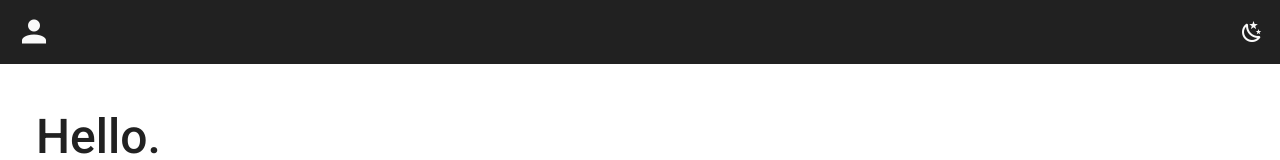
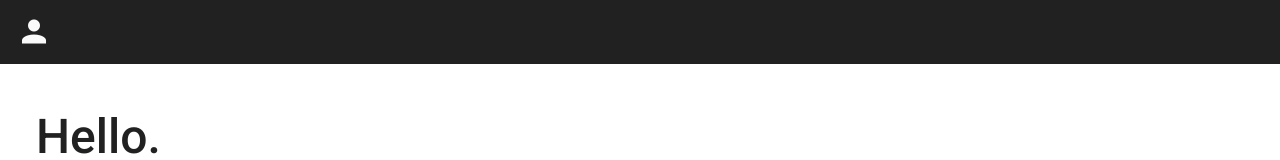
Before and after one commit to mohsenpakzad/my-personal-website, a Nuxt app: page / in a window 1280 px wide. Shown: the top 160 px of the page. Built offline with nearby package versions, Linux system fonts and the light colour scheme.

Commit message:
Remove dark mode feature :(

```diff
--- a/components/AppHeader.vue
+++ b/components/AppHeader.vue
@@ -8,25 +8,11 @@
     <v-toolbar-title>
       <v-icon large color="secondary">mdi-account</v-icon>
     </v-toolbar-title>
-    <v-spacer></v-spacer>
-    <v-btn
-        icon
-        color="secondary"
-        @click="toggleTheme"
-    >
-      <v-icon v-if="$vuetify.theme.dark">mdi-white-balance-sunny</v-icon>
-      <v-icon v-else>mdi-weather-night</v-icon>
-    </v-btn>
   </v-app-bar>
 </template>
 
 <script>
 export default {
   name: "AppHeader",
-  methods: {
-    toggleTheme() {
-      this.$vuetify.theme.dark = !this.$vuetify.theme.dark;
-    }
-  }
 }
 </script>
--- a/nuxt.config.js
+++ b/nuxt.config.js
@@ -42,20 +42,10 @@ export default {
   vuetify: {
     customVariables: ['~/assets/variables.scss'],
     theme: {
-      dark: false,
       themes: {
         light: {
           primary: colors.grey.darken4,
           secondary: colors.grey.lighten5,
-          accent: colors.shades.black,
-          error: colors.red.accent3,
-          info: colors.teal.lighten1,
-          success: colors.green.accent4,
-          warning: colors.amber.base
-        },
-        dark: {
-          primary: colors.grey.lighten5,
-          secondary: colors.grey.darken4,
           accent: colors.shades.black,
           error: colors.red.accent3,
           info: colors.teal.lighten1,
```
